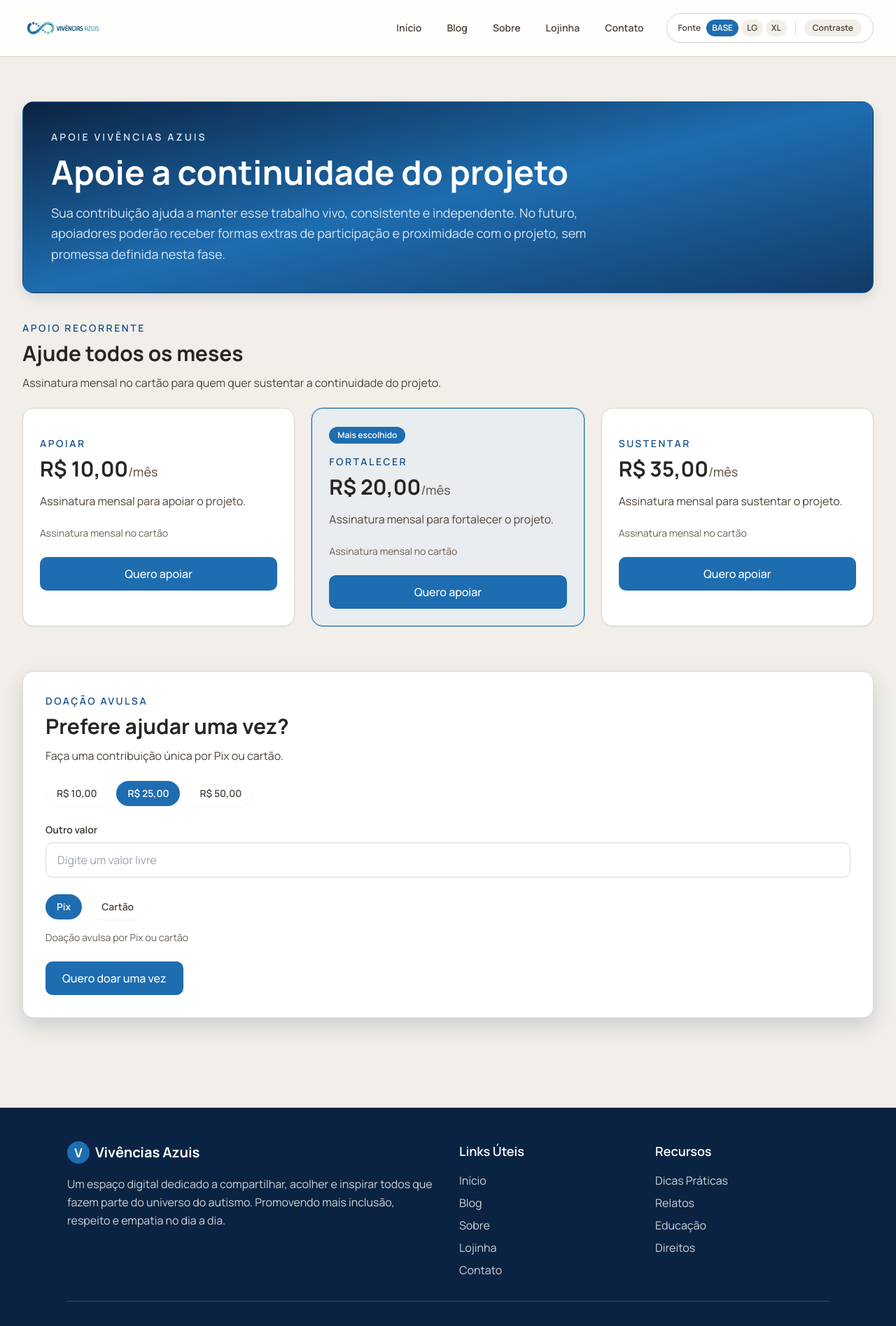
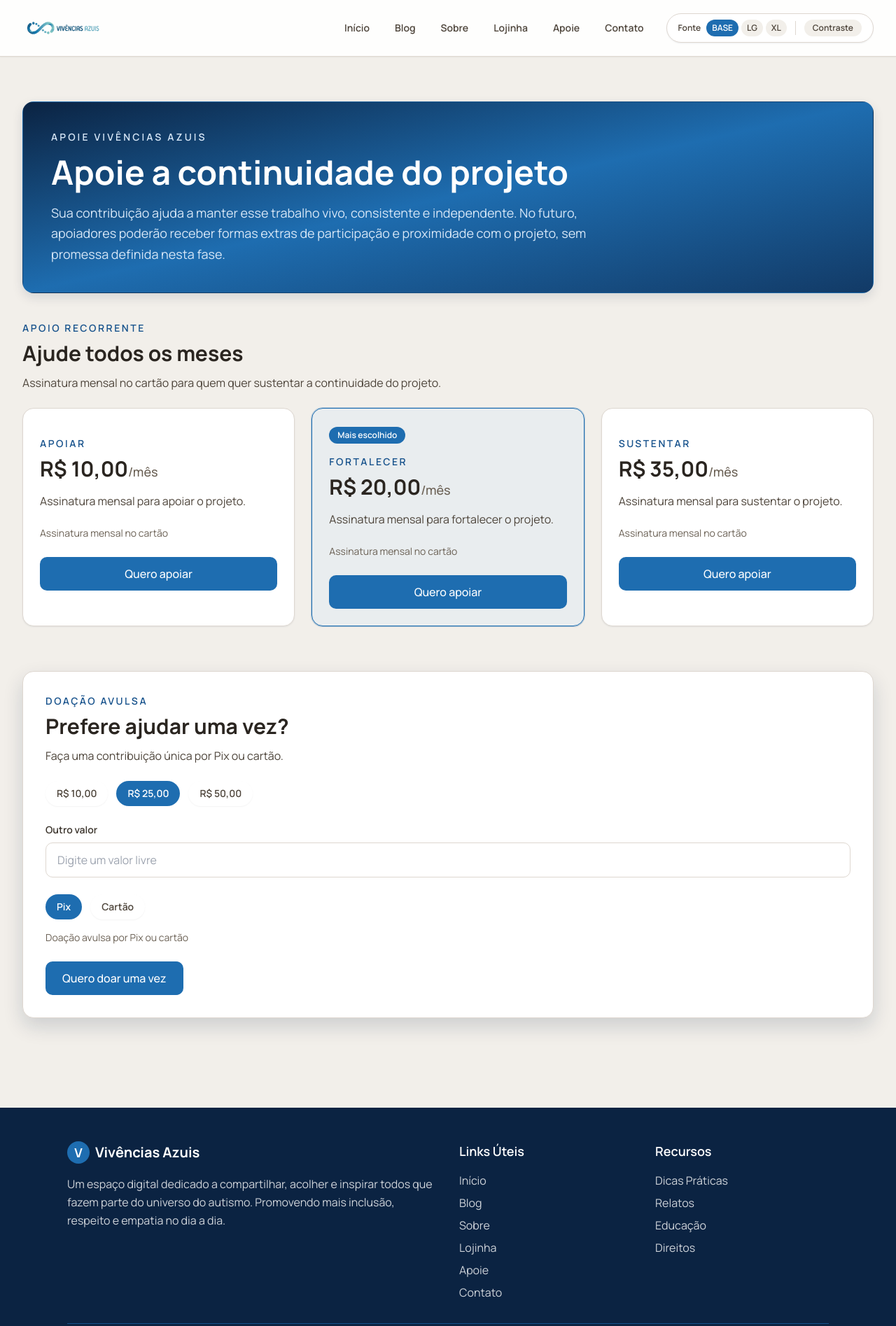
Before and after one commit to Vivencias-Azuis/blog, a Next.js app: page /apoie in a window 1280 px wide. Shown: the top 1895 px of the page at 70% size. Built offline with nearby package versions, Linux system fonts and the light colour scheme; no server answers.

Commit message:
feat: expose support page across site

```diff
--- a/src/app/page.tsx
+++ b/src/app/page.tsx
@@ -172,6 +172,27 @@ export default function Home() {
           </div>
         </div>
       </section>
+      <section className="bg-page">
+        <div className="container-custom py-8 md:py-10">
+          <div className="rounded-block border border-brand/20 bg-white p-6 shadow-card md:flex md:items-center md:justify-between md:gap-6">
+            <div className="max-w-2xl">
+              <p className="text-sm font-semibold uppercase tracking-[0.18em] text-link">
+                Apoie o projeto
+              </p>
+              <h2 className="mt-2 text-2xl font-bold text-sand-900">
+                Ajude a manter esse trabalho vivo e independente
+              </h2>
+              <p className="mt-3 text-sand-700">
+                Apoie mensalmente no cartão ou faça uma contribuição única por
+                Pix ou cartão.
+              </p>
+            </div>
+            <Link href="/apoie" className="btn-primary mt-5 inline-flex md:mt-0">
+              Quero apoiar
+            </Link>
+          </div>
+        </div>
+      </section>
       <FeaturedPosts />
       <section className="bg-page">
         <div className="container-custom py-10 md:py-12">
--- a/src/components/Footer.tsx
+++ b/src/components/Footer.tsx
@@ -41,6 +41,11 @@ export default function Footer() {
               <li>
                 <Link href="/lojinha" className="text-white/80 hover:text-white transition-colors">
                   Lojinha
+                </Link>
+              </li>
+              <li>
+                <Link href="/apoie" className="text-white/80 hover:text-white transition-colors">
+                  Apoie
                 </Link>
               </li>
               <li>
--- a/src/components/Header.tsx
+++ b/src/components/Header.tsx
@@ -60,6 +60,13 @@ export default function Header() {
                 className="group relative rounded-pill px-4 py-2 text-sm font-semibold text-sand-700 transition-all duration-300 hover:bg-brand-soft hover:text-link"
               >
                 Lojinha
+                <span className="absolute -bottom-1 left-1/2 h-0.5 w-0 -translate-x-1/2 bg-gradient-to-r from-brand to-blue-800 transition-all duration-300 group-hover:w-3/4"></span>
+              </Link>
+              <Link
+                href="/apoie"
+                className="group relative rounded-pill px-4 py-2 text-sm font-semibold text-sand-700 transition-all duration-300 hover:bg-brand-soft hover:text-link"
+              >
+                Apoie
                 <span className="absolute -bottom-1 left-1/2 h-0.5 w-0 -translate-x-1/2 bg-gradient-to-r from-brand to-blue-800 transition-all duration-300 group-hover:w-3/4"></span>
               </Link>
               <Link
@@ -163,6 +170,16 @@ export default function Header() {
                   <span>Lojinha</span>
                 </span>
               </Link>
+              <Link
+                href="/apoie"
+                className="group block rounded-card px-4 py-4 text-sm font-semibold text-sand-700 transition-all duration-300 hover:bg-brand-soft hover:text-link"
+                onClick={() => setIsMenuOpen(false)}
+              >
+                <span className="flex items-center space-x-3">
+                  <div className="h-2 w-2 rounded-full bg-brand opacity-0 transition-opacity duration-300 group-hover:opacity-100"></div>
+                  <span>Apoie</span>
+                </span>
+              </Link>
               <div className="pt-2">
                 <AccessibilityControls />
               </div>
```
Also changed, not shown: 1 other file (tests, documents, lock files or other folders).
